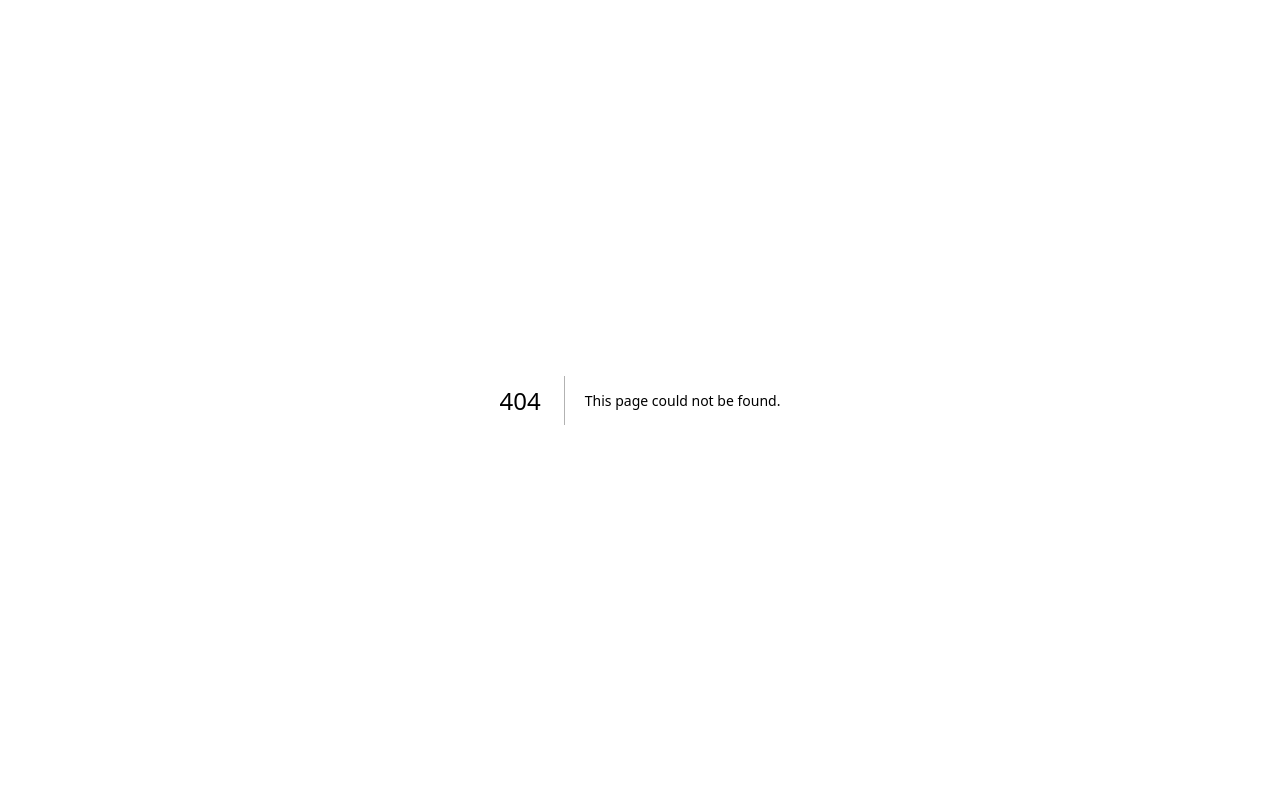
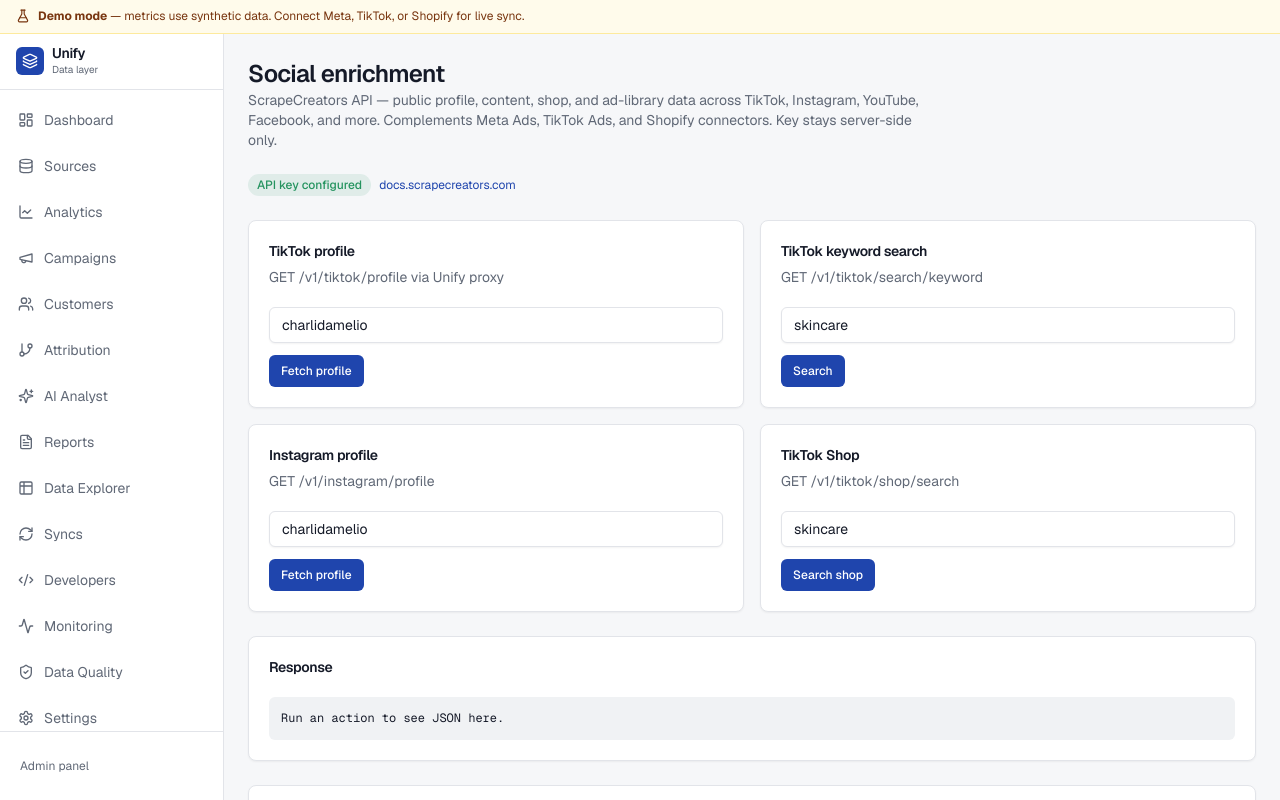
Before and after one commit to lilcoins89/website-platform, a Next.js app: page /enrichment in a window 1280 px wide. Before the commit this address had no page. Built offline with nearby package versions, Linux system fonts and the light colour scheme; no server answers.

Commit message:
feat: enrichment UI page for ScrapeCreators

```diff
--- /dev/null
+++ b/app/(app)/enrichment/page.tsx
@@ -0,0 +1,177 @@
+"use client";
+
+import { useEffect, useState } from "react";
+import { Card, CardContent, CardHeader, CardTitle, CardDescription } from "@/components/ui/card";
+import { Button } from "@/components/ui/button";
+import { Input } from "@/components/ui/input";
+import { Badge } from "@/components/ui/badge";
+
+type Status = {
+  configured: boolean;
+  baseUrl: string;
+  docs: string;
+  provider: string;
+};
+
+export default function EnrichmentPage() {
+  const [status, setStatus] = useState<Status | null>(null);
+  const [handle, setHandle] = useState("charlidamelio");
+  const [query, setQuery] = useState("skincare");
+  const [result, setResult] = useState<unknown>(null);
+  const [loading, setLoading] = useState(false);
+  const [lastMeta, setLastMeta] = useState<{ demo?: boolean } | null>(null);
+
+  useEffect(() => {
+    fetch("/api/v1/scrapecreators?action=status")
+      .then((r) => r.json())
+      .then((j) => setStatus(j.data))
+      .catch(() => setStatus(null));
+  }, []);
+
+  async function run(action: string, params: Record<string, string>) {
+    setLoading(true);
+    setResult(null);
+    const qs = new URLSearchParams({ action, ...params });
+    try {
+      const res = await fetch(`/api/v1/scrapecreators?${qs}`);
+      const json = await res.json();
+      setResult(json.data ?? json);
+      setLastMeta(json.meta ?? null);
+    } catch (e) {
+      setResult({ error: String(e) });
+    } finally {
+      setLoading(false);
+    }
+  }
+
+  return (
+    <div className="space-y-6">
+      <div>
+        <h1 className="text-2xl font-semibold tracking-tight">Social enrichment</h1>
+        <p className="text-sm text-muted-foreground max-w-2xl">
+          ScrapeCreators API — public profile, content, shop, and ad-library data across TikTok,
+          Instagram, YouTube, Facebook, and more. Complements Meta Ads, TikTok Ads, and Shopify
+          connectors. Key stays server-side only.
+        </p>
+      </div>
+
+      <div className="flex flex-wrap items-center gap-2">
+        <Badge variant={status?.configured ? "success" : "warning"}>
+          {status?.configured ? "API key configured" : "Demo mode (no key)"}
+        </Badge>
+        {status?.docs ? (
+          <a
+            href={status.docs}
+            target="_blank"
+            rel="noreferrer"
+            className="text-xs text-primary hover:underline"
+          >
+            docs.scrapecreators.com
+          </a>
+        ) : null}
+      </div>
+
+      <div className="grid gap-4 lg:grid-cols-2">
+        <Card>
+          <CardHeader>
+            <CardTitle>TikTok profile</CardTitle>
+            <CardDescription>GET /v1/tiktok/profile via Unify proxy</CardDescription>
+          </CardHeader>
+          <CardContent className="space-y-3">
+            <Input value={handle} onChange={(e) => setHandle(e.target.value)} placeholder="handle" />
+            <Button size="sm" disabled={loading} onClick={() => run("tiktok_profile", { handle })}>
+              Fetch profile
+            </Button>
+          </CardContent>
+        </Card>
+
+        <Card>
+          <CardHeader>
+            <CardTitle>TikTok keyword search</CardTitle>
+            <CardDescription>GET /v1/tiktok/search/keyword</CardDescription>
+          </CardHeader>
+          <CardContent className="space-y-3">
+            <Input value={query} onChange={(e) => setQuery(e.target.value)} placeholder="query" />
+            <Button
+              size="sm"
+              disabled={loading}
+              onClick={() => run("tiktok_search", { query, amount: "10" })}
+            >
+              Search
+            </Button>
+          </CardContent>
+        </Card>
+
+        <Card>
+          <CardHeader>
+            <CardTitle>Instagram profile</CardTitle>
+            <CardDescription>GET /v1/instagram/profile</CardDescription>
+          </CardHeader>
+          <CardContent className="space-y-3">
+            <Input value={handle} onChange={(e) => setHandle(e.target.value)} placeholder="handle" />
+            <Button size="sm" disabled={loading} onClick={() => run("instagram_profile", { handle })}>
+              Fetch profile
+            </Button>
+          </CardContent>
+        </Card>
+
+        <Card>
+          <CardHeader>
+            <CardTitle>TikTok Shop</CardTitle>
+            <CardDescription>GET /v1/tiktok/shop/search</CardDescription>
+          </CardHeader>
+          <CardContent className="space-y-3">
+            <Input value={query} onChange={(e) => setQuery(e.target.value)} placeholder="product query" />
+            <Button
+              size="sm"
+              disabled={loading}
+              onClick={() => run("tiktok_shop", { query, amount: "10" })}
+            >
+              Search shop
+            </Button>
+          </CardContent>
+        </Card>
+      </div>
+
+      <Card>
+        <CardHeader>
+          <div className="flex items-center justify-between gap-2">
+            <CardTitle>Response</CardTitle>
+            {lastMeta?.demo ? <Badge variant="warning">demo payload</Badge> : null}
+            {lastMeta && !lastMeta.demo ? <Badge variant="success">live</Badge> : null}
+          </div>
+        </CardHeader>
+        <CardContent>
+          <pre className="max-h-[420px] overflow-auto rounded-md bg-muted p-3 text-xs leading-relaxed">
+            {loading
+              ? "Loading…"
+              : result
+                ? JSON.stringify(result, null, 2)
+                : "Run an action to see JSON here."}
+          </pre>
+        </CardContent>
+      </Card>
+
+      <Card>
+        <CardHeader>
+          <CardTitle>Proxy endpoints</CardTitle>
+          <CardDescription>
+            All requests go through Unify so the ScrapeCreators key never hits the browser.
+          </CardDescription>
+        </CardHeader>
+        <CardContent className="text-sm font-mono space-y-1 text-muted-foreground">
+          <p>GET /api/v1/scrapecreators?action=status</p>
+          <p>GET /api/v1/scrapecreators?action=credits</p>
+          <p>GET /api/v1/scrapecreators?action=tiktok_profile&amp;handle=…</p>
+          <p>GET /api/v1/scrapecreators?action=tiktok_search&amp;query=…</p>
+          <p>GET /api/v1/scrapecreators?action=tiktok_shop&amp;query=…</p>
+          <p>GET /api/v1/scrapecreators?action=instagram_profile&amp;handle=…</p>
+          <p>GET /api/v1/scrapecreators?action=instagram_posts&amp;handle=…</p>
+          <p>GET /api/v1/scrapecreators?action=youtube_video&amp;url=…</p>
+          <p>GET /api/v1/scrapecreators?action=facebook_company_ads&amp;company=…</p>
+          <p>GET /api/v1/scrapecreators?action=find_profiles&amp;query=…</p>
+        </CardContent>
+      </Card>
+    </div>
+  );
+}
```
